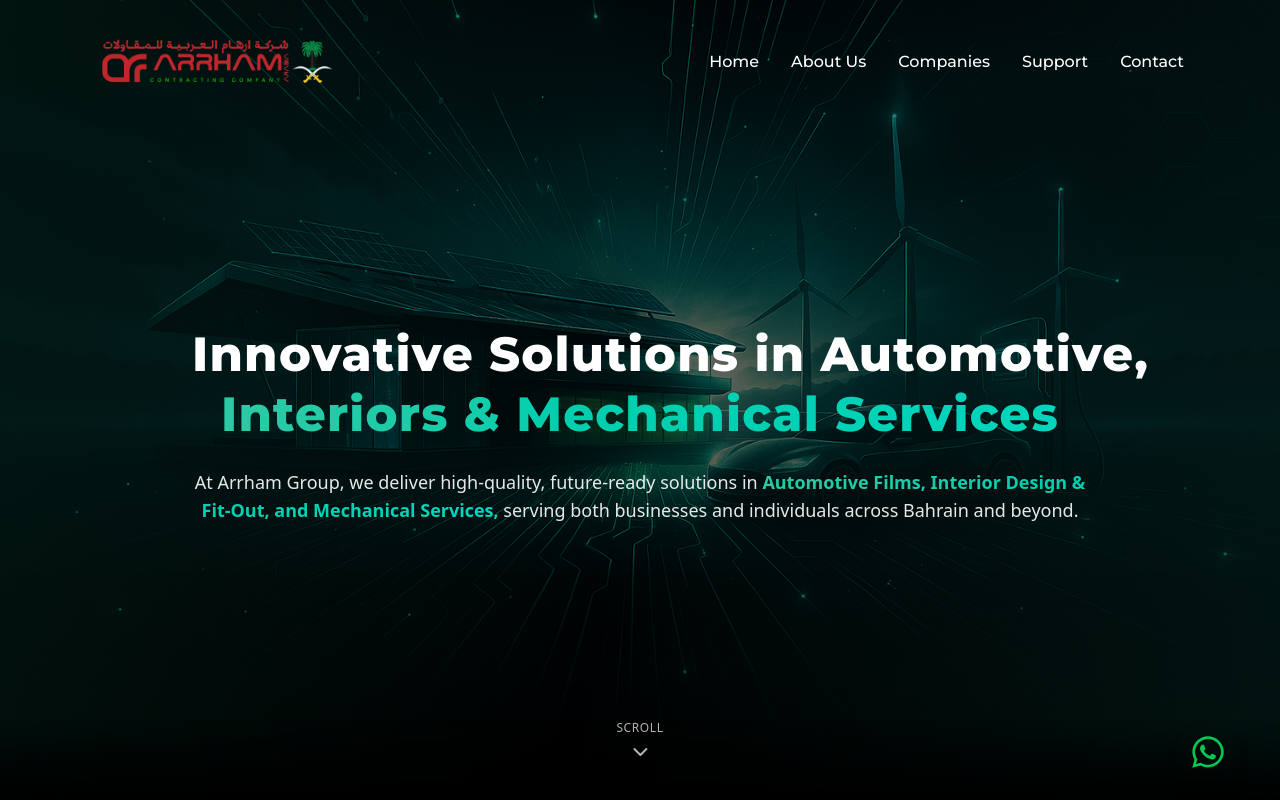
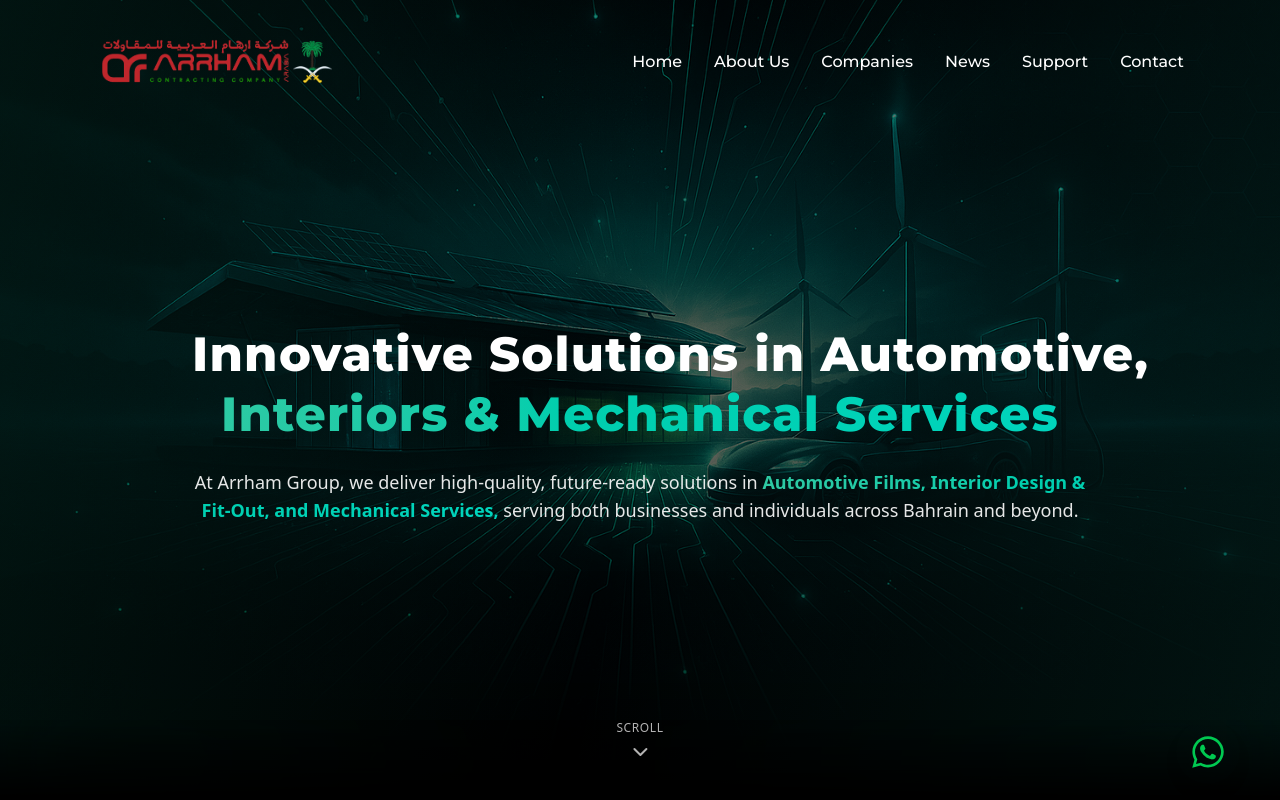
Before and after one commit to vevofiks/arrham-group, a Next.js app: page / in a window 1280 px wide. Shown: the top 800 px of the page. Built offline with nearby package versions, Linux system fonts and the light colour scheme.

Commit message:
fix: news page css fix

```diff
--- a/src/app/data/index.js
+++ b/src/app/data/index.js
@@ -4,6 +4,7 @@ const navLinks = [
     { name: "Home", href: "home", path: "/" },
     { name: "About Us", href: "about", path: "/" },
     { name: "Companies", href: "company", path: "/" },
+    { name: "News", href: "", path: "/news" },
     {name:"Support", href: "", path: "/support" },
     // {
     //     name: "Services",
--- a/src/app/news/[id]/page.js
+++ b/src/app/news/[id]/page.js
@@ -3,7 +3,14 @@
 
 import { useEffect, useState } from "react";
 import { useParams, useRouter } from "next/navigation";
-import { motion } from "framer-motion";
+import { motion } from "motion/react";
+
+import { Montserrat as MontserratFont } from "next/font/google";
+
+const montserrat = MontserratFont({
+  subsets: ["latin"],
+  variable: "--font-montserrat",
+});
 
 export default function NewsDetailPage() {
   const { id } = useParams();
@@ -121,9 +128,9 @@ export default function NewsDetailPage() {
                 initial={{ opacity: 0, y: 30 }}
                 animate={{ opacity: 1, y: 0 }}
                 transition={{ duration: 0.8, delay: 0.3 }}
-                className="text-4xl md:text-6xl font-extrabold leading-tight"
+                className="text-4xl md:text-5xl font-extrabold leading-tight"
               >
-                <span className="bg-gradient-to-r from-emerald-400 via-teal-400 to-cyan-400 bg-clip-text text-transparent">
+                <span className={`${montserrat.className} bg-gradient-to-r from-emerald-400 via-teal-400 to-cyan-400 bg-clip-text text-transparent`}>
                   {news.title}
                 </span>
               </motion.h1>
```
